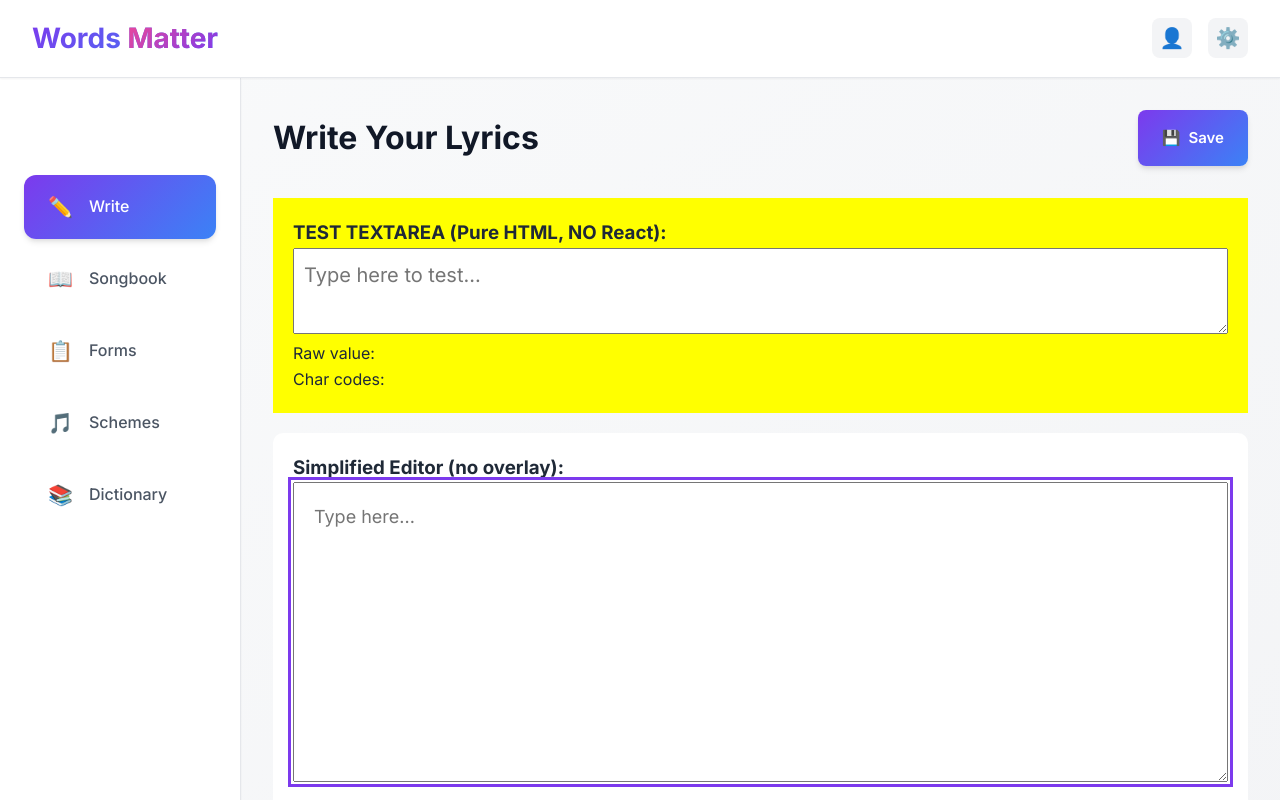
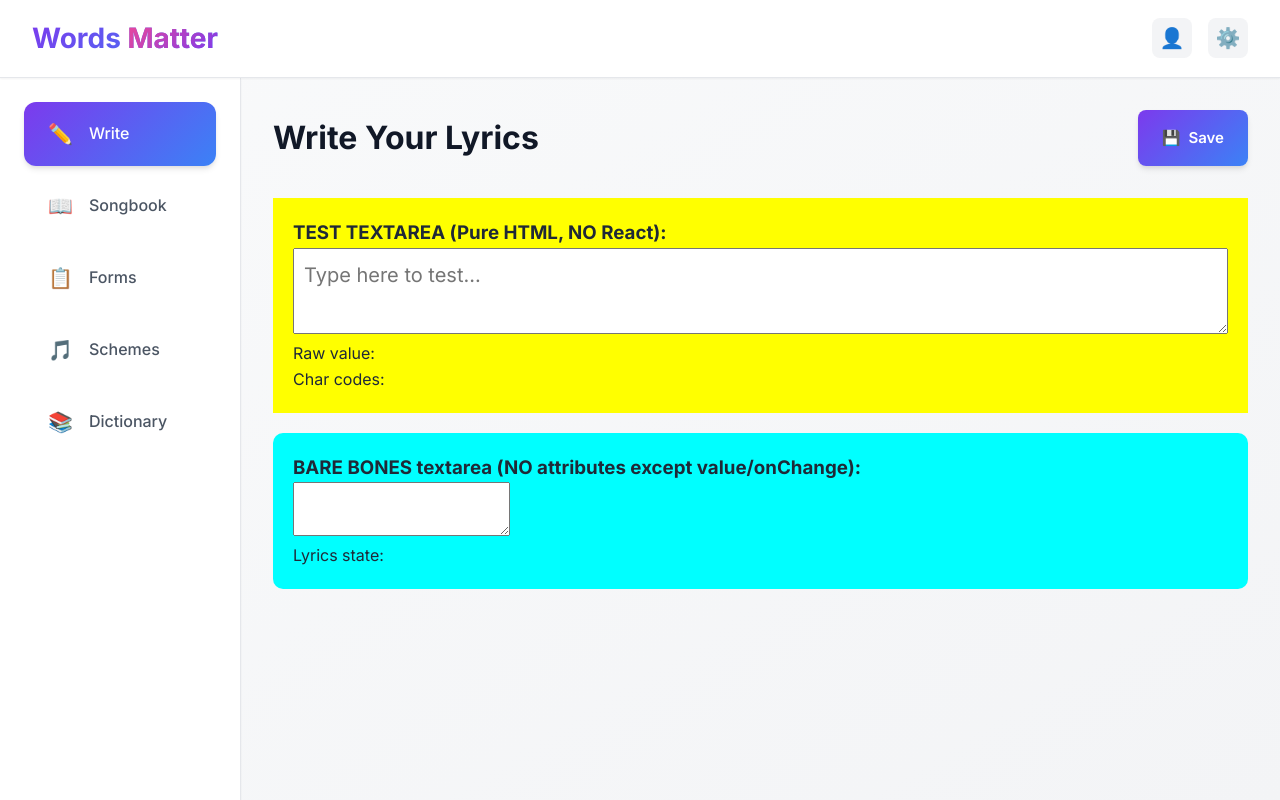
Before and after one commit to themichaelkemp/words-app, a React (Vite) app: page / in a window 1280 px wide. Shown: the top 800 px of the page. Built offline with nearby package versions, Linux system fonts and the light colour scheme.

Commit message:
Add bare bones minimal textarea test with no attributes

```diff
--- a/src/App.jsx
+++ b/src/App.jsx
@@ -335,35 +335,18 @@ function App() {
           <p>Char codes: <span id="pure-codes"></span></p>
         </div>
 
-        {/* TEMPORARY: Testing without overlay */}
-        <div style={{ background: 'white', padding: '20px', borderRadius: '10px' }}>
-          <h3>Simplified Editor (no overlay):</h3>
+        {/* COMPLETELY MINIMAL TEST */}
+        <div style={{ background: 'cyan', padding: '20px', borderRadius: '10px' }}>
+          <h3>BARE BONES textarea (NO attributes except value/onChange):</h3>
           <textarea
-            ref={simplifiedRef}
             value={lyrics}
             onChange={(e) => {
-              console.log('🔵 BEFORE setLyrics:', e.target.value)
-              console.log('🔵 Char codes:', [...e.target.value].map(c => c.charCodeAt(0)))
+              console.log('⭐ MINIMAL BEFORE:', e.target.value)
               setLyrics(e.target.value)
-              console.log('🔴 AFTER setLyrics, current lyrics state:', lyrics)
             }}
-            style={{
-              width: '100%',
-              minHeight: '300px',
-              fontSize: '18px',
-              padding: '20px',
-              direction: 'ltr',
-              textAlign: 'left'
-            }}
-            dir="ltr"
-            placeholder="Type here..."
-            autoFocus
           />
-          <div style={{ marginTop: '10px', color: '#666' }}>
-            <p>What you typed: {lyrics}</p>
-            <p>Length: {lyrics.length} characters</p>
-            <p>As array: {JSON.stringify([...lyrics])}</p>
-            <p>Char codes: {[...lyrics].map(c => c.charCodeAt(0)).join(', ')}</p>
+          <div>
+            <p>Lyrics state: {lyrics}</p>
           </div>
         </div>
 
```
